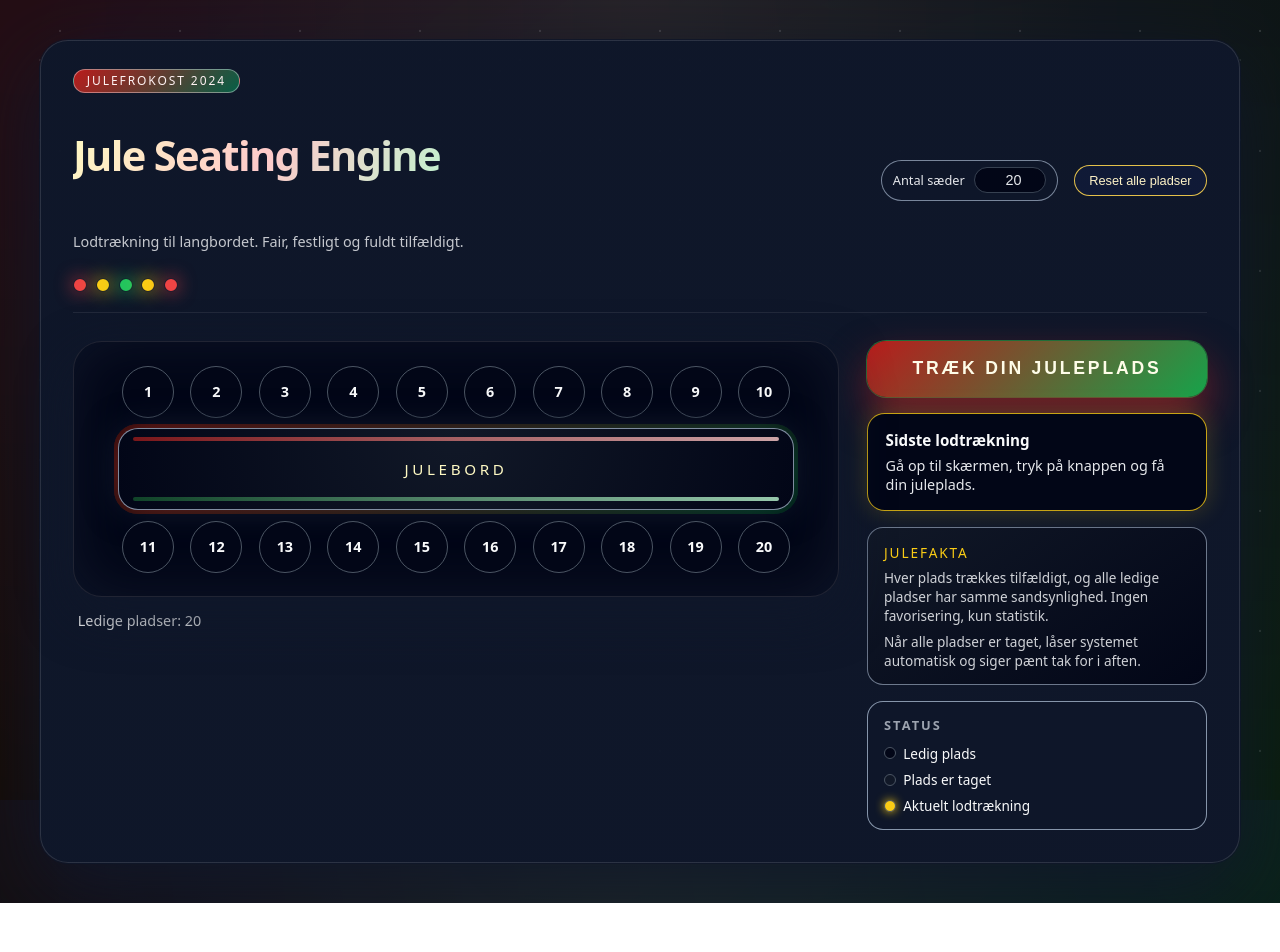
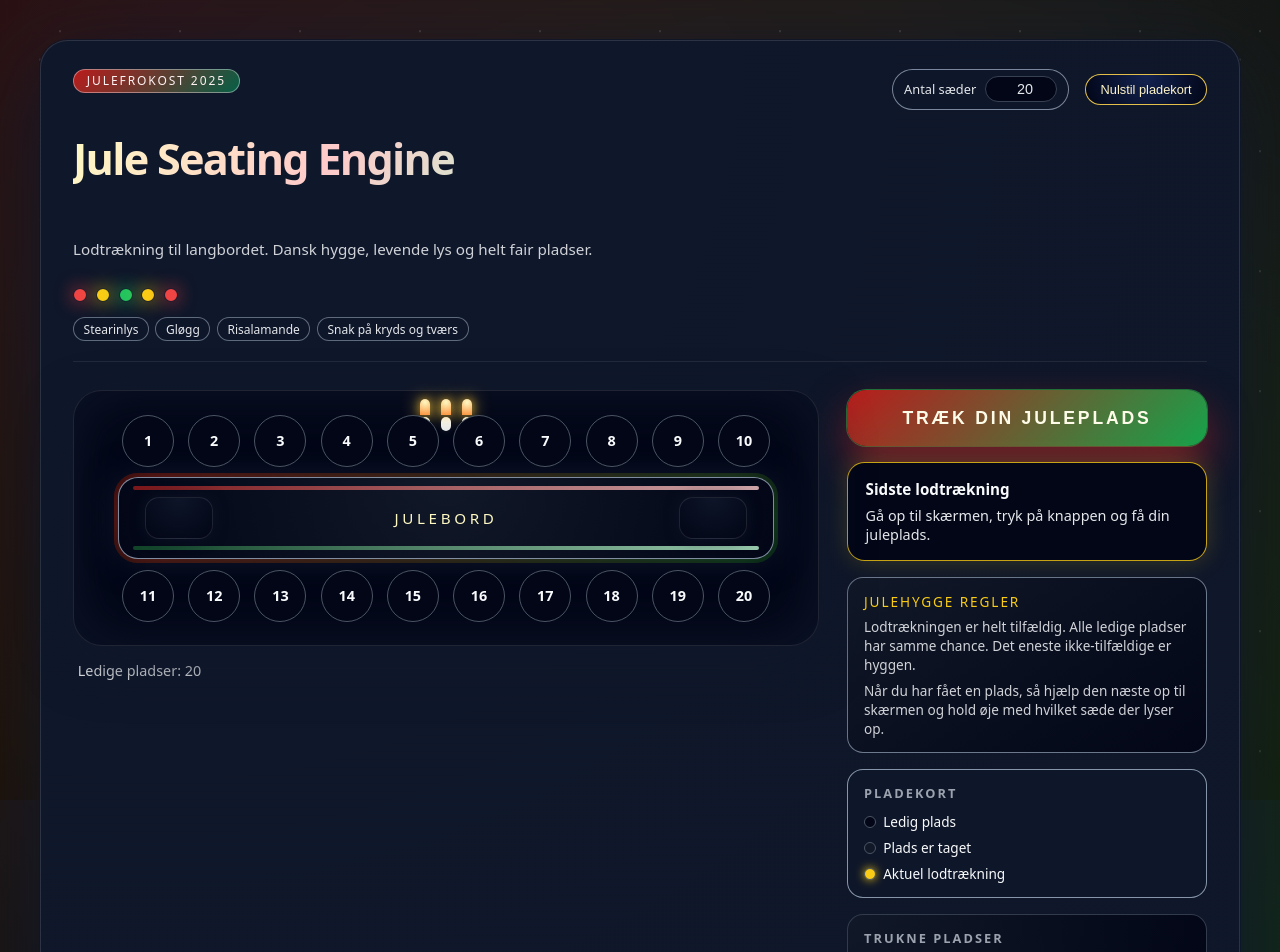
Before and after one commit to martykimm/jule-seating, a React (Vite) app: page / in a window 1280 px wide. Shown: the top 952 px of the page. Before the commit the page ends 903 px from the top, so only its background shows below. Built offline with nearby package versions, Linux system fonts and the light colour scheme.

Commit message:
Add Christmas theme

```diff
--- a/src/App.tsx
+++ b/src/App.tsx
@@ -54,15 +54,18 @@ export default function App() {
   const [isSpinning, setIsSpinning] = useState(false);
   const [lastResult, setLastResult] = useState<Seat | null>(null);
   const [message, setMessage] = useState<string | null>(null);
+  const [history, setHistory] = usePersistentState<Seat[]>("seatHistory", []);
 
   useEffect(() => {
     if (seats.length !== seatCount) {
-      setSeats(generateSeats(seatCount));
+      const newSeats = generateSeats(seatCount);
+      setSeats(newSeats);
       setLastResult(null);
       setMessage(null);
       setHighlightSeatId(null);
+      setHistory([]);
     }
-  }, [seatCount, seats.length, setSeats]);
+  }, [seatCount, seats.length, setSeats, setHistory]);
 
   const availableSeats = seats.filter((s) => !s.assigned);
 
@@ -72,6 +75,7 @@ export default function App() {
     setMessage(null);
     setHighlightSeatId(null);
     setIsSpinning(false);
+    setHistory([]);
   }
 
   function spinForSeat() {
@@ -85,8 +89,8 @@ export default function App() {
     setMessage(null);
 
     let currentIndex = 0;
-    let remainingSteps = 25 + Math.floor(Math.random() * 15);
-    let delay = 40;
+    let remainingSteps = 28 + Math.floor(Math.random() * 18);
+    let delay = 42;
     const seatsPool = [...availableSeats];
 
     const step = () => {
@@ -105,6 +109,7 @@ export default function App() {
         );
 
         setLastResult(finalSeat);
+        setHistory((prev) => [...prev, finalSeat]);
         setIsSpinning(false);
         return;
       }
@@ -128,10 +133,11 @@ export default function App() {
       <div className="app-container">
         <header className="app-header">
           <div className="app-title-block">
-            <div className="app-badge">Julefrokost 2024</div>
+            <div className="app-badge">Julefrokost 2025</div>
             <h1 className="app-title">Jule Seating Engine</h1>
             <p className="app-subtitle">
-              Lodtrækning til langbordet. Fair, festligt og fuldt tilfældigt.
+              Lodtrækning til langbordet. Dansk hygge, levende lys og helt fair
+              pladser.
             </p>
 
             <div className="app-garland">
@@ -140,6 +146,13 @@ export default function App() {
               <span className="garland-light garland-light--green" />
               <span className="garland-light garland-light--gold" />
               <span className="garland-light garland-light--red" />
+            </div>
+
+            <div className="hygge-tagline">
+              <span className="hygge-pill">Stearinlys</span>
+              <span className="hygge-pill">Gløgg</span>
+              <span className="hygge-pill">Risalamande</span>
+              <span className="hygge-pill">Snak på kryds og tværs</span>
             </div>
           </div>
 
@@ -160,7 +173,7 @@ export default function App() {
               />
             </div>
             <button onClick={handleReset} className="reset-button">
-              Reset alle pladser
+              Nulstil pladekort
             </button>
           </div>
         </header>
@@ -168,6 +181,21 @@ export default function App() {
         <main className="app-main">
           <div className="table-wrapper">
             <div className="table-area">
+              <div className="table-candles">
+                <div className="candle">
+                  <div className="candle-flame" />
+                  <div className="candle-body" />
+                </div>
+                <div className="candle candle--small">
+                  <div className="candle-flame" />
+                  <div className="candle-body" />
+                </div>
+                <div className="candle">
+                  <div className="candle-flame" />
+                  <div className="candle-body" />
+                </div>
+              </div>
+
               <div className="seat-row seat-row--top">
                 {topSeats.map((seat) => (
                   <SeatBubble
@@ -186,6 +214,8 @@ export default function App() {
                       <span className="runner runner--red" />
                       <span className="runner runner--green" />
                     </div>
+                    <div className="table-placemat table-placemat--left" />
+                    <div className="table-placemat table-placemat--right" />
                   </div>
                 </div>
               </div>
@@ -232,7 +262,7 @@ export default function App() {
                   <div className="result-label">Din plads</div>
                   <div className="result-value">{lastResult.id}</div>
                   <div className="result-hint">
-                    Find nummeret på bordet og sæt dig til rette.
+                    Find nummeret på bordet. Resten er snak, latter og hygge.
                   </div>
                 </div>
               ) : (
@@ -243,19 +273,19 @@ export default function App() {
             </div>
 
             <div className="xmas-card">
-              <div className="xmas-card-header">Julefakta</div>
+              <div className="xmas-card-header">Julehygge regler</div>
               <p className="xmas-card-text">
-                Hver plads trækkes tilfældigt, og alle ledige pladser har samme
-                sandsynlighed. Ingen favorisering, kun statistik.
+                Lodtrækningen er helt tilfældig. Alle ledige pladser har samme
+                chance. Det eneste ikke-tilfældige er hyggen.
               </p>
               <p className="xmas-card-text">
-                Når alle pladser er taget, låser systemet automatisk og siger
-                pænt tak for i aften.
+                Når du har fået en plads, så hjælp den næste op til skærmen og
+                hold øje med hvilket sæde der lyser op.
               </p>
             </div>
 
             <div className="legend-card legend-card--xmas">
-              <h3 className="legend-title">Status</h3>
+              <h3 className="legend-title">Pladekort</h3>
               <div className="legend-row">
                 <span className="legend-dot legend-dot--free" />
                 <span>Ledig plads</span>
@@ -266,8 +296,33 @@ export default function App() {
               </div>
               <div className="legend-row">
                 <span className="legend-dot legend-dot--highlight" />
-                <span>Aktuelt lodtrækning</span>
+                <span>Aktuel lodtrækning</span>
               </div>
+            </div>
+
+            <div className="history-card">
+              <h3 className="history-title">Trukne pladser</h3>
+              {history.length === 0 ? (
+                <div className="history-empty">
+                  Ingen pladser endnu. Første lodtrækning sætter stemningen.
+                </div>
+              ) : (
+                <div className="history-list">
+                  {history
+                    .slice()
+                    .reverse()
+                    .map((seat) => (
+                      <div key={seat.id} className="history-item">
+                        <span className="history-seat-number">
+                          Plads {seat.id}
+                        </span>
+                        <span className="history-seat-meta">
+                          {seat.side === "top" ? "Øverste række" : "Nederste række"}
+                        </span>
+                      </div>
+                    ))}
+                </div>
+              )}
             </div>
           </aside>
         </main>
--- a/src/index.css
+++ b/src/index.css
@@ -15,7 +15,7 @@ body,
 body {
   font-family: system-ui, -apple-system, BlinkMacSystemFont, "Segoe UI",
     sans-serif;
-  background: radial-gradient(circle at top, #111827 0, #020617 45%, #000 100%);
+  background: radial-gradient(circle at top, #020617 0, #020617 45%, #000 100%);
   color: #e5e7eb;
 }
 
@@ -36,7 +36,8 @@ body {
   inset: -20%;
   background:
     radial-gradient(circle at 15% 15%, rgba(220, 38, 38, 0.18), transparent),
-    radial-gradient(circle at 85% 80%, rgba(22, 163, 74, 0.22), transparent);
+    radial-gradient(circle at 85% 80%, rgba(22, 163, 74, 0.22), transparent),
+    radial-gradient(circle at 50% 50%, rgba(250, 204, 21, 0.1), transparent);
   opacity: 0.9;
   filter: blur(40px);
   z-index: 0;
@@ -84,10 +85,10 @@ body {
   max-width: 1200px;
   border-radius: 1.75rem;
   border: 1px solid rgba(248, 250, 252, 0.12);
-  background: linear-gradient(
-    145deg,
-    rgba(15, 23, 42, 0.98),
-    rgba(15, 23, 42, 0.99)
+  background: radial-gradient(
+    circle at 10% 0%,
+    rgba(15, 23, 42, 1),
+    rgba(15, 23, 42, 0.98)
   );
   box-shadow:
     0 25px 80px rgba(15, 23, 42, 0.9),
@@ -103,7 +104,7 @@ body {
 .app-header {
   display: flex;
   justify-content: space-between;
-  align-items: center;
+  align-items: flex-start;
   gap: 1.5rem;
   flex-wrap: wrap;
   border-bottom: 1px solid rgba(248, 250, 252, 0.08);
@@ -113,7 +114,7 @@ body {
 .app-title-block {
   display: flex;
   flex-direction: column;
-  gap: 0.4rem;
+  gap: 0.45rem;
 }
 
 .app-badge {
@@ -129,7 +130,7 @@ body {
 }
 
 .app-title {
-  font-size: 2.6rem;
+  font-size: 2.7rem;
   font-weight: 700;
   letter-spacing: -0.04em;
   background: linear-gradient(120deg, #fef9c3, #fecaca, #bbf7d0);
@@ -139,9 +140,9 @@ body {
 }
 
 .app-subtitle {
-  font-size: 0.9rem;
+  font-size: 0.95rem;
   color: #e5e7eb;
-  opacity: 0.85;
+  opacity: 0.9;
 }
 
 /* Garland */
@@ -174,6 +175,24 @@ body {
 .garland-light--gold {
   background: #facc15;
   box-shadow: 0 0 18px rgba(250, 204, 21, 0.8);
+}
+
+/* Hygge tags */
+
+.hygge-tagline {
+  margin-top: 0.5rem;
+  display: flex;
+  flex-wrap: wrap;
+  gap: 0.4rem;
+}
+
+.hygge-pill {
+  font-size: 0.75rem;
+  padding: 0.15rem 0.6rem;
+  border-radius: 999px;
+  border: 1px solid rgba(148, 163, 184, 0.6);
+  background: rgba(15, 23, 42, 0.9);
+  color: #e5e7eb;
 }
 
 /* Controls */
@@ -221,7 +240,7 @@ body {
   border-radius: 999px;
   border: 1px solid rgba(252, 211, 77, 0.9);
   padding: 0.45rem 0.9rem;
-  background: rgba(30, 64, 175, 0.1);
+  background: radial-gradient(circle at top, rgba(30, 64, 175, 0.3), #020617);
   color: #fef3c7;
   font-size: 0.8rem;
   cursor: pointer;
@@ -261,7 +280,7 @@ body {
   }
 
   .side-panel {
-    width: 340px;
+    width: 360px;
   }
 }
 
@@ -291,12 +310,73 @@ body {
     0 18px 50px rgba(15, 23, 42, 0.9);
 }
 
+/* Stearinlys midt på bordet */
+
+.table-candles {
+  position: absolute;
+  inset: 0;
+  display: flex;
+  justify-content: center;
+  pointer-events: none;
+  padding-top: 0.5rem;
+  z-index: 1;
+  gap: 0.7rem;
+}
+
+.candle {
+  display: flex;
+  flex-direction: column;
+  align-items: center;
+  gap: 0.1rem;
+}
+
+.candle--small .candle-body {
+  height: 14px;
+}
+
+.candle-flame {
+  width: 10px;
+  height: 16px;
+  border-radius: 999px 999px 60% 60%;
+  background: radial-gradient(circle at 50% 20%, #fef9c3, #fb923c);
+  box-shadow:
+    0 0 12px rgba(251, 191, 36, 0.7),
+    0 0 24px rgba(252, 211, 77, 0.9);
+  animation: candleFlicker 1.4s ease-in-out infinite alternate;
+}
+
+.candle-body {
+  width: 10px;
+  height: 18px;
+  border-radius: 999px;
+  background: linear-gradient(180deg, #f9fafb, #e5e7eb);
+  box-shadow: 0 2px 4px rgba(15, 23, 42, 0.5);
+}
+
+@keyframes candleFlicker {
+  from {
+    transform: translateY(0) scale(1);
+    box-shadow:
+      0 0 10px rgba(251, 191, 36, 0.7),
+      0 0 18px rgba(252, 211, 77, 0.8);
+  }
+  to {
+    transform: translateY(-1px) scale(1.05);
+    box-shadow:
+      0 0 14px rgba(251, 191, 36, 0.9),
+      0 0 26px rgba(252, 211, 77, 0.95);
+  }
+}
+
+/* Seat rows */
+
 .seat-row {
   display: flex;
   justify-content: space-between;
   align-items: center;
   gap: 0.6rem;
   padding: 0 0.5rem;
+  z-index: 2;
 }
 
 .seat-row--top {
@@ -306,6 +386,8 @@ body {
 .seat-row--bottom {
   margin-top: 0.4rem;
 }
+
+/* Bord */
 
 .table-middle {
   flex: 1;
@@ -327,7 +409,7 @@ body {
 }
 
 .table-board--xmas {
-  background: linear-gradient(135deg, #7f1d1d, #064e3b);
+  background: linear-gradient(135deg, #7f1d1d, #14532d);
 }
 
 .table-board-inner {
@@ -345,6 +427,8 @@ body {
   font-size: 0.95rem;
   letter-spacing: 0.24em;
 }
+
+/* Bordløbere og dækkeservietter */
 
 .table-board-runners {
   position: absolute;
@@ -367,6 +451,24 @@ body {
 
 .runner--green {
   background: linear-gradient(90deg, #14532d, #bbf7d0);
+}
+
+.table-placemat {
+  position: absolute;
+  width: 68px;
+  height: 42px;
+  border-radius: 14px;
+  border: 1px solid rgba(248, 250, 252, 0.1);
+  background: radial-gradient(circle at top, rgba(15, 23, 42, 0.92), #020617);
+  box-shadow: 0 0 14px rgba(15, 23, 42, 0.7);
+}
+
+.table-placemat--left {
+  left: 26px;
+}
+
+.table-placemat--right {
+  right: 26px;
 }
 
 /* Sæder */
@@ -630,6 +732,64 @@ body {
   box-shadow: 0 0 10px rgba(250, 204, 21, 0.9);
 }
 
+/* History / pladekort */
+
+.history-card {
+  width: 100%;
+  border-radius: 1rem;
+  border: 1px solid rgba(55, 65, 81, 0.9);
+  background: radial-gradient(circle at 0 0, #111827, #020617);
+  padding: 0.85rem 1rem;
+  display: flex;
+  flex-direction: column;
+  gap: 0.5rem;
+  max-height: 180px;
+  overflow: hidden;
+}
+
+.history-title {
+  font-size: 0.8rem;
+  text-transform: uppercase;
+  letter-spacing: 0.16em;
+  color: #9ca3af;
+  margin: 0;
+}
+
+.history-empty {
+  font-size: 0.85rem;
+  color: #e5e7eb;
+  opacity: 0.85;
+}
+
+.history-list {
+  margin-top: 0.3rem;
+  display: flex;
+  flex-direction: column;
+  gap: 0.25rem;
+  overflow-y: auto;
+  padding-right: 0.2rem;
+}
+
+.history-item {
+  display: flex;
+  justify-content: space-between;
+  font-size: 0.85rem;
+  padding: 0.3rem 0.45rem;
+  border-radius: 0.5rem;
+  background: rgba(15, 23, 42, 0.9);
+  border: 1px solid rgba(55, 65, 81, 0.8);
+}
+
+.history-seat-number {
+  font-weight: 600;
+  color: #fef9c3;
+}
+
+.history-seat-meta {
+  color: #9ca3af;
+  font-size: 0.8rem;
+}
+
 /* Responsiv */
 
 @media (max-width: 768px) {
```
